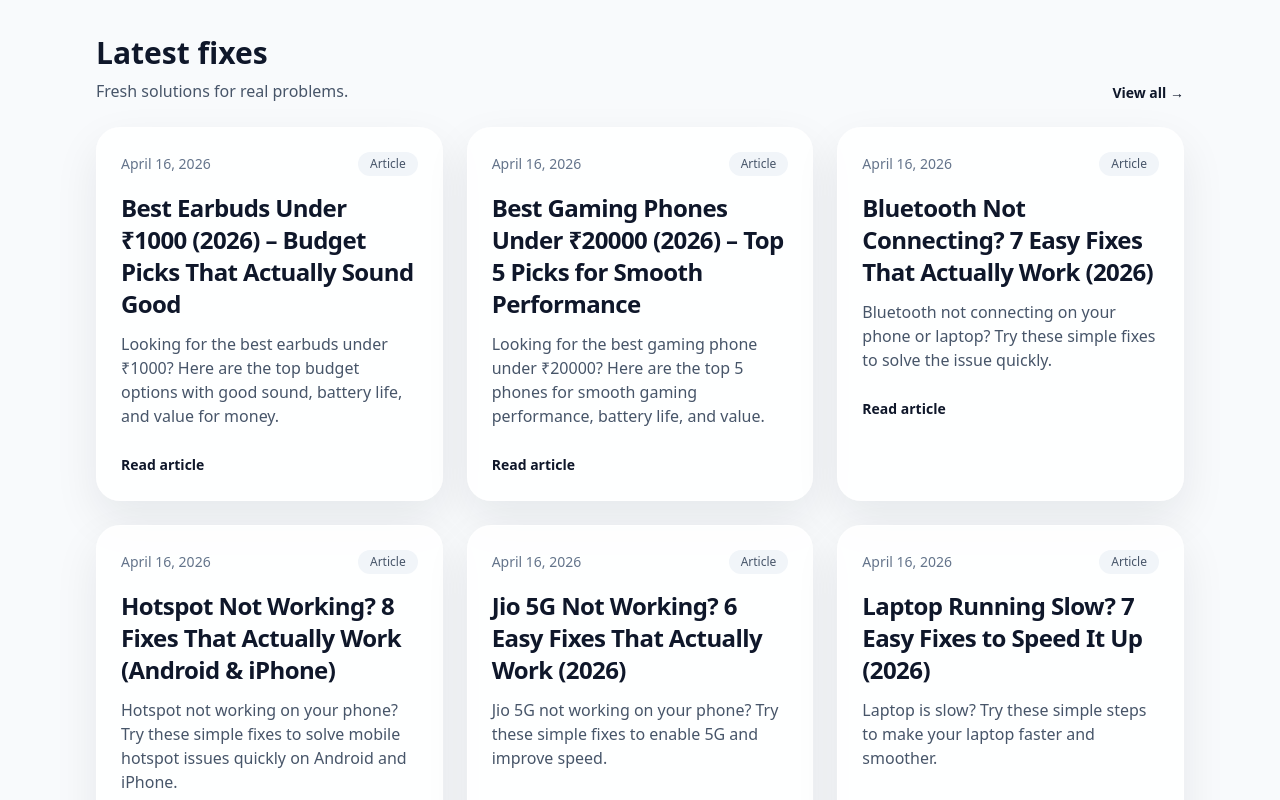
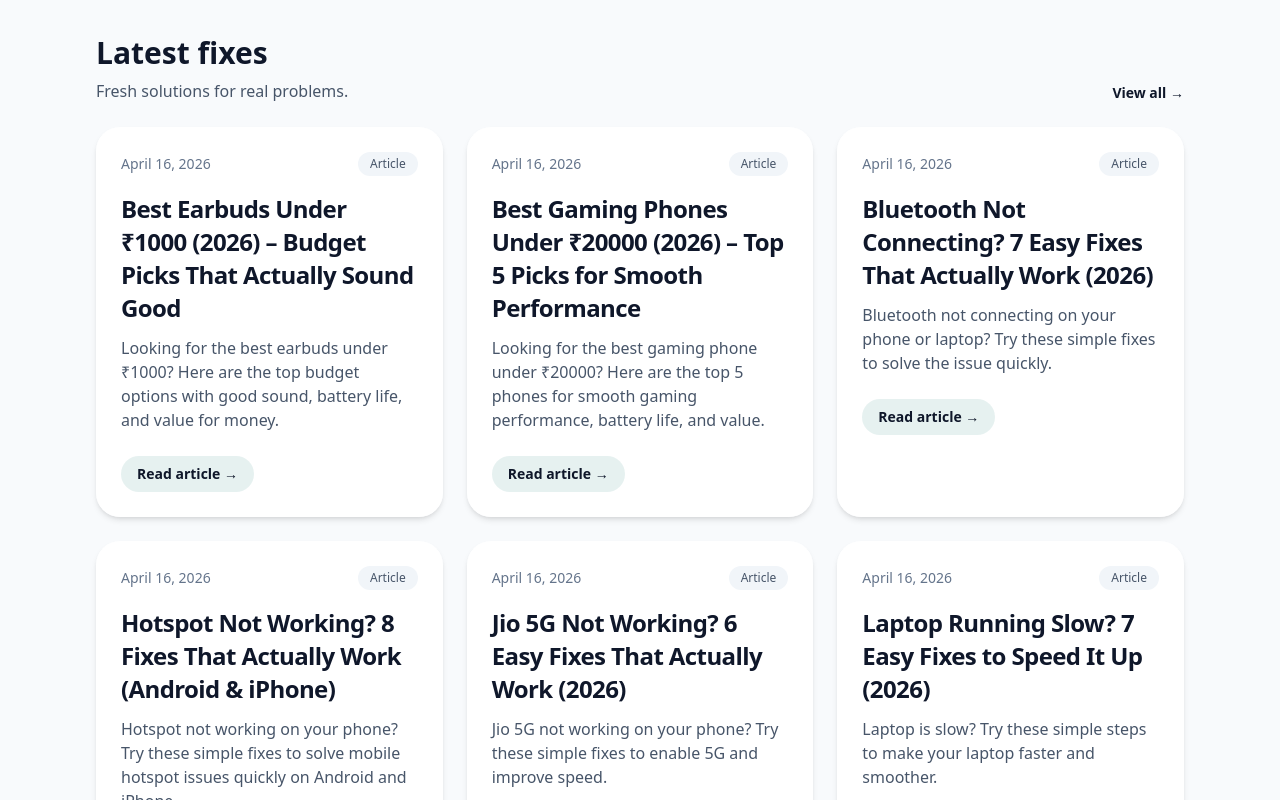
Before and after one commit to varunbhatt0009-prog/fixmytech-new, a Next.js app: page / in a window 1280 px wide. Shown: the part 1080-1880 px from the top of the page. Built offline with nearby package versions, Linux system fonts and the light colour scheme.

Commit message:
post card UI upgraded with premium hover effects

```diff
--- a/components/post-card.tsx
+++ b/components/post-card.tsx
@@ -8,38 +8,48 @@ type PostCardProps = {
 
 export function PostCard({ post }: PostCardProps) {
   return (
-    <article className="group rounded-[1.5rem] border border-white/60 bg-white/85 p-6 shadow-card transition duration-300 hover:-translate-y-1 hover:border-accent/20">
+    <article className="group rounded-[1.5rem] border border-white/60 bg-white/90 p-6 shadow-md transition-all duration-300 hover:-translate-y-2 hover:shadow-xl hover:border-accent/30">
+
+      {/* Top */}
       <div className="flex items-center justify-between gap-4 text-sm text-slate-500">
         <time dateTime={post.date}>{formatDate(post.date)}</time>
+
         <span className="rounded-full bg-slate-100 px-3 py-1 text-xs font-medium text-slate-600">
           Article
         </span>
       </div>
 
-      <h3 className="mt-4 text-2xl font-semibold tracking-tight text-ink">
-        <Link href={`/blog/${post.slug}`} className="transition hover:text-accent-deep">
+      {/* Title */}
+      <h3 className="mt-4 text-2xl font-semibold tracking-tight text-ink leading-snug">
+        <Link
+          href={`/blog/${post.slug}`}
+          className="transition duration-200 group-hover:text-accent"
+        >
           {post.title}
         </Link>
       </h3>
 
+      {/* Description */}
       <p className="mt-3 text-sm leading-7 text-slate-600 sm:text-base">
         {post.description}
       </p>
 
-      {post.tags.length > 0 ? (
+      {/* Tags */}
+      {post.tags.length > 0 && (
         <div className="mt-5 flex flex-wrap gap-2">
           {post.tags.map((tag) => (
             <TagPill key={tag} tag={tag} />
           ))}
         </div>
-      ) : null}
+      )}
 
+      {/* CTA */}
       <div className="mt-6">
         <Link
           href={`/blog/${post.slug}`}
-          className="text-sm font-semibold text-accent-deep transition hover:text-accent"
+          className="inline-block rounded-full bg-accent/10 px-4 py-2 text-sm font-semibold text-accent-deep transition hover:bg-accent hover:text-white"
         >
-          Read article
+          Read article →
         </Link>
       </div>
     </article>
```
